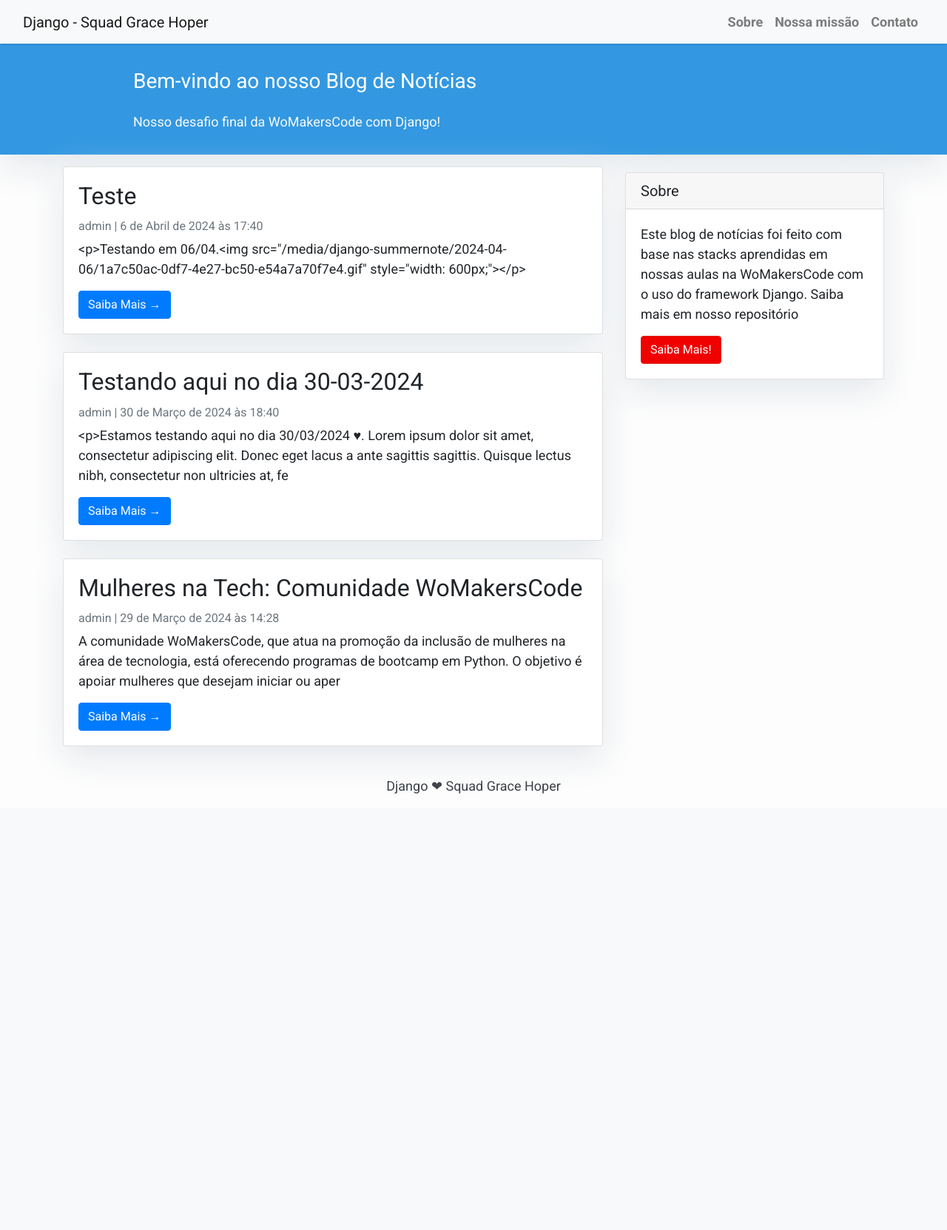
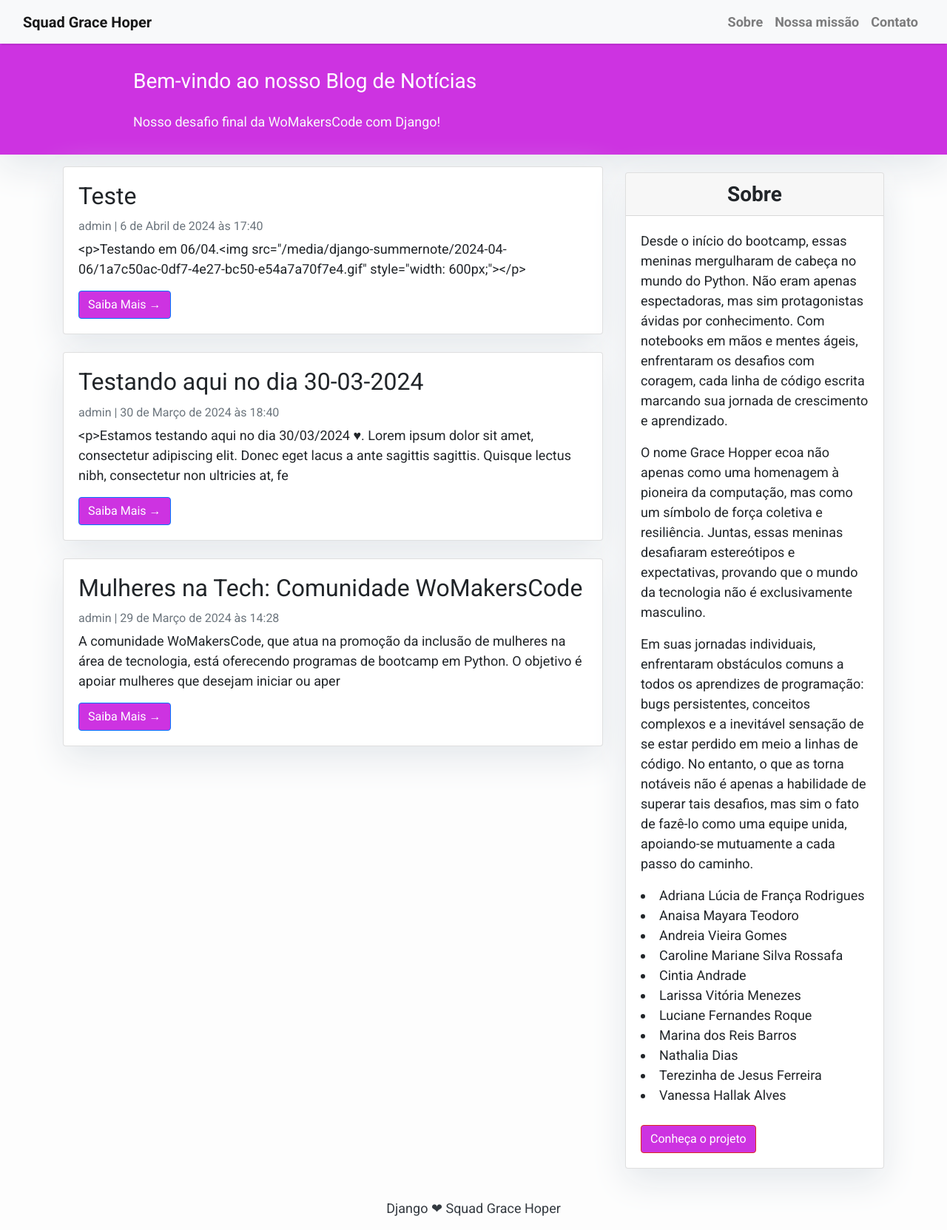
Before and after one commit to anaisateodoro/django-blog-noticias, a Django app: page / in a window 1280 px wide. Shown: the whole page at 74% size. Before the commit the page ends 1073 px from the top, so only its background shows below. Run offline with Django 5.2, Linux system fonts and the light colour scheme; data comes from the database, SQL or seed files in the repository; some libraries are stand-ins or nearby versions.

Commit message:
feat: estilizando o css e incrementando html

```diff
--- a/templates/base.html
+++ b/templates/base.html
@@ -57,12 +57,13 @@
           border-color: #dc281e;
         }
         .masthead {
-          background: #3398e1;
+          background: #cd33e1;
           height: auto;
           padding-bottom: 15px;
           box-shadow: 0 16px 48px #e3e7eb;
           padding-top: 10px;
         }
+
       </style>
 
       <!-- Navegação -->
@@ -72,7 +73,7 @@
       >
         <div class="container-fluid">
           <a class="navbar-brand" href="{% url 'home' %}"
-            >Django - Squad Grace Hoper</a
+            ><strong>Squad Grace Hoper</strong></a
           >
           <button
             class="navbar-toggler navbar-toggler-right"
@@ -88,7 +89,7 @@
           <div class="collapse navbar-collapse" id="navbarResponsive">
             <ul class="navbar-nav ml-auto">
               <li class="nav-item text-black">
-                <a class="nav-link text-black font-weight-bold" href="#"
+                <a class="nav-link text-black font-weight-bold" href="http://127.0.0.1:8000/"
                   >Sobre</a
                 >
               </li>
--- a/templates/index.html
+++ b/templates/index.html
@@ -14,6 +14,10 @@
     .card {
         box-shadow: 0 16px 48px #E3E7EB;
     }
+    .btn-primary{
+        background-color: #cd33e1;
+    }
+
 </style>
 
 <header class="masthead">
--- a/templates/sidebar.html
+++ b/templates/sidebar.html
@@ -3,6 +3,12 @@
 <style>
         .card{
             box-shadow: 0 16px 48px #E3E7EB;
+        }
+        .card-header{
+            text-align: center;
+        }
+        .btn-danger{
+            background-color: #cd33e1;
         }
 
 </style>
@@ -10,11 +16,28 @@
 <!-- Sidebar Widgets Column -->
 <div class="col-md-4 float-right ">
 <div class="card my-4">
-        <h5 class="card-header">Sobre</h5>
+        <h3 class="card-header"><strong>Sobre</strong></h3>
     <div class="card-body">
-        <p class="card-text"> Este blog de notícias foi feito com base nas stacks aprendidas em nossas aulas na WoMakersCode com o uso do framework Django. Saiba mais em nosso repositório</p>
+        <p class="card-text">
+            Desde o início do bootcamp, essas meninas mergulharam de cabeça no mundo do Python. Não eram apenas espectadoras, mas sim protagonistas ávidas por conhecimento. Com notebooks em mãos e mentes ágeis, enfrentaram os desafios com coragem, cada linha de código escrita marcando sua jornada de crescimento e aprendizado.</p>
+        <p class="card-text">
+            O nome Grace Hopper ecoa não apenas como uma homenagem à pioneira da computação, mas como um símbolo de força coletiva e resiliência. Juntas, essas meninas desafiaram estereótipos e expectativas, provando que o mundo da tecnologia não é exclusivamente masculino.</p>
+        <p class="card-text">
+            Em suas jornadas individuais, enfrentaram obstáculos comuns a todos os aprendizes de programação: bugs persistentes, conceitos complexos e a inevitável sensação de se estar perdido em meio a linhas de código. No entanto, o que as torna notáveis não é apenas a habilidade de superar tais desafios, mas sim o fato de fazê-lo como uma equipe unida, apoiando-se mutuamente a cada passo do caminho.</p>
+        <li>Adriana Lúcia de França Rodrigues</li>
+        <li>Anaisa Mayara Teodoro</li>
+        <li>Andreia Vieira Gomes</li>
+        <li>Caroline Mariane Silva Rossafa</li>
+        <li>Cintia Andrade</li>
+        <li>Larissa Vitória Menezes</li>
+        <li>Luciane Fernandes Roque</li>
+        <li>Marina dos Reis Barros</li>
+        <li>Nathalia Dias</li>
+        <li>Terezinha de Jesus Ferreira</li>
+        <li>Vanessa Hallak Alves</li>
+       <br>
         <a href="https://github.com/anaisateodoro/django-blog-noticias"
-           class="btn btn-danger">Saiba Mais!</a>
+           class="btn btn-danger">Conheça o projeto</a>
     </div>
 </div>
 </div>
```
